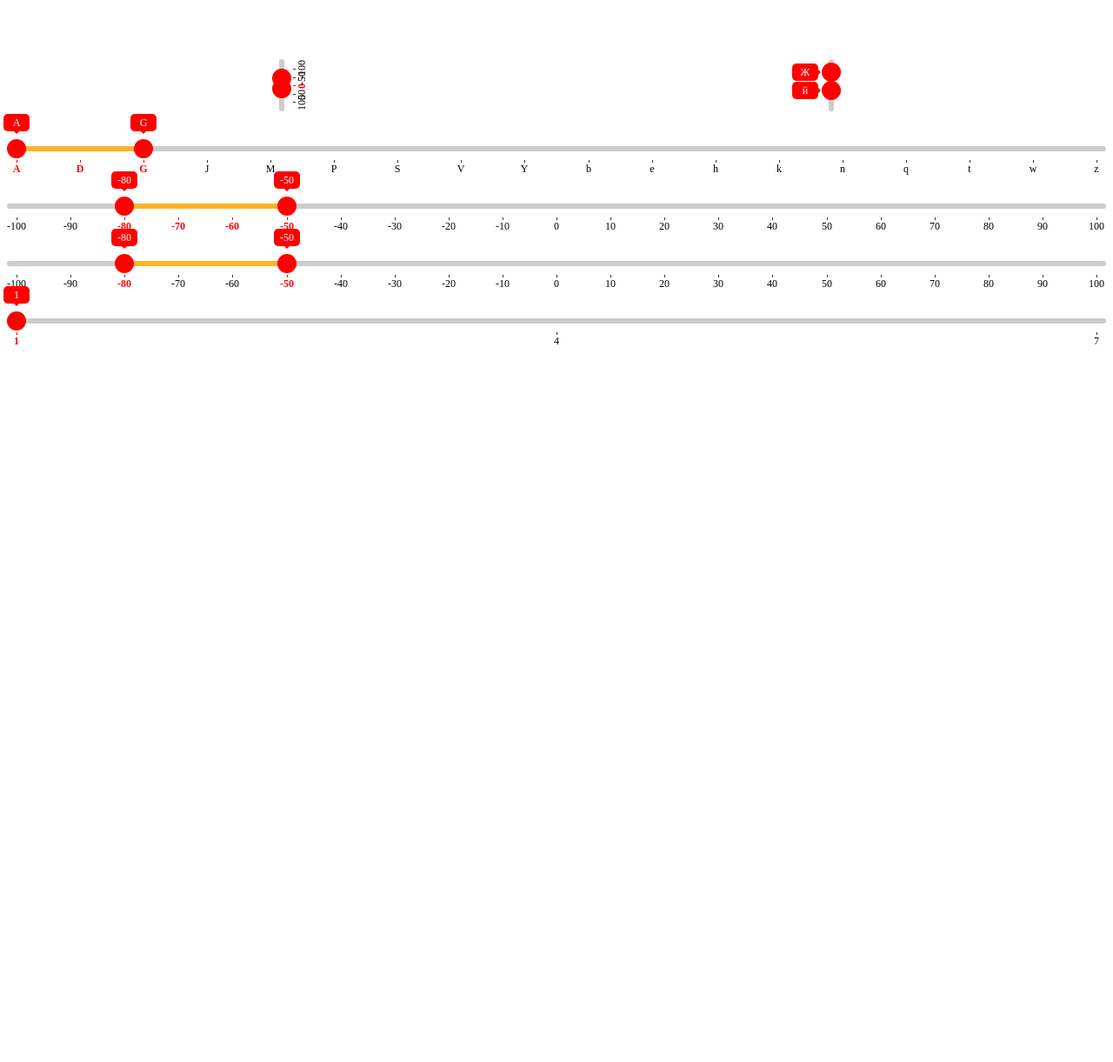
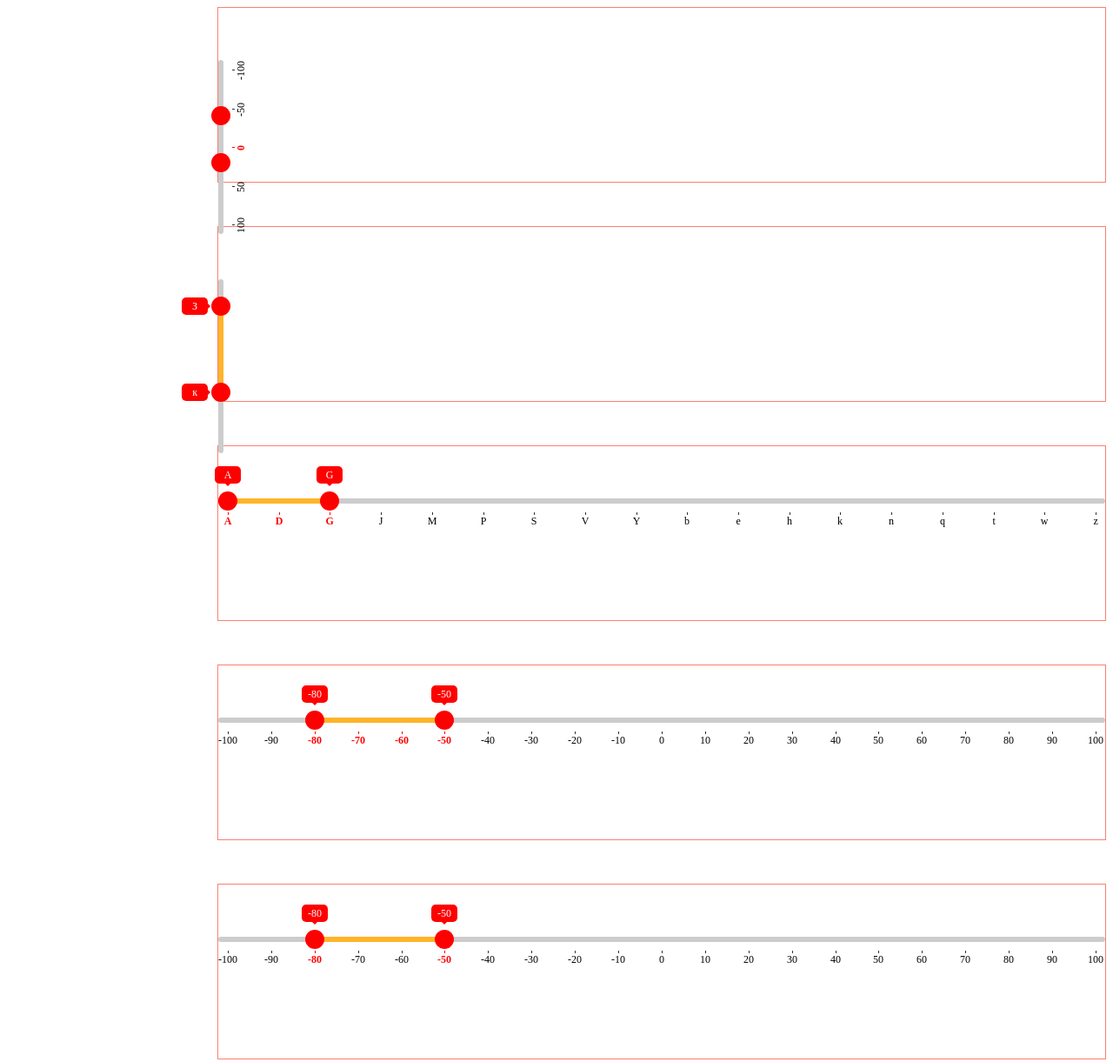
Before and after one commit to DanilShapilov/sliderPlugin, a website: page docs/first-attempt/index.html in a window 1280 px wide. Shown: the top 1221 px of the page at 87% size. Before the commit the page ends 800 px from the top, so only its background shows below. Drawn offline with nearby package versions, Linux system fonts and the light colour scheme.

Commit message:
css for index, wrappers for plugin instances

```diff
--- /dev/null
+++ b/docs/first-attempt/index.css
@@ -0,0 +1,25 @@
+.wrapper{
+  width: 100%;
+  display: flex;
+  margin-bottom: 50px;
+}
+
+.controls{
+  width: 300px;
+}
+
+.container{
+  border: 1px solid salmon;
+  width: 100%;
+  height: 200px;
+}
+
+.sliderPlugin1,
+.sliderPlugin2,
+.sliderPlugin3,
+.sliderPlugin4,
+.sliderPlugin5,
+.sliderPlugin6{
+  height: 100%;
+  width: 100%;
+}
--- a/docs/first-attempt/index.html
+++ b/docs/first-attempt/index.html
@@ -6,22 +6,72 @@
   <meta name="viewport" content="width=device-width,initial-scale=1">
   <script src="https://code.jquery.com/jquery-3.5.1.min.js"
     integrity="sha256-9/aliU8dGd2tb6OSsuzixeV4y/faTqgFtohetphbbj0=" crossorigin="anonymous"></script>
+  <link rel="stylesheet" href="index.css">
+  <link rel="stylesheet" href="plugin.css">
   <title>slider-for-fsd</title>
 </head>
 
 <body>
-  <div class="container">
-    <div style="display: flex; justify-content: space-around; margin-bottom: 100px;">
+  <div class="wrapper">
+    <div class="controls">
+
+    </div>
+    <div class="container">
       <div class="sliderPlugin1"></div>
+    </div>
+
+  </div>
+
+  <div class="wrapper">
+    <div class="controls">
+
+    </div>
+    <div class="container">
       <div class="sliderPlugin2"></div>
     </div>
-    <div class="sliderPlugin3"></div>
-    <div class="sliderPlugin4"></div>
-    <div class="sliderPlugin5"></div>
-    <div class="sliderPlugin6"></div>
+
   </div>
-  <script src="runtime.js"></script>
-  <script src="vendors.js"></script>
+
+  <div class="wrapper">
+    <div class="controls">
+
+    </div>
+    <div class="container">
+      <div class="sliderPlugin3"></div>
+    </div>
+
+  </div>
+
+  <div class="wrapper">
+    <div class="controls">
+
+    </div>
+    <div class="container">
+      <div class="sliderPlugin4"></div>
+    </div>
+
+  </div>
+
+  <div class="wrapper">
+    <div class="controls">
+
+    </div>
+    <div class="container">
+      <div class="sliderPlugin5"></div>
+    </div>
+
+  </div>
+
+  <div class="wrapper">
+    <div class="controls">
+
+    </div>
+    <div class="container">
+      <div class="sliderPlugin6"></div>
+    </div>
+
+  </div>
+
   <script src="main.js"></script>
   <script src="index.js"></script>
 </body>
--- a/docs/first-attempt/index.js
+++ b/docs/first-attempt/index.js
@@ -54,3 +54,8 @@ $(".sliderPlugin6").sliderPlugin({
   showScale: true,
   scaleStep: 0
 })
+
+function createControls(sliderEl) {
+  const $main = $(sliderEl).closest('.control')
+  console.log($main);
+}
```
Also changed, not shown: docs/first-attempt/plugin.css (added).
